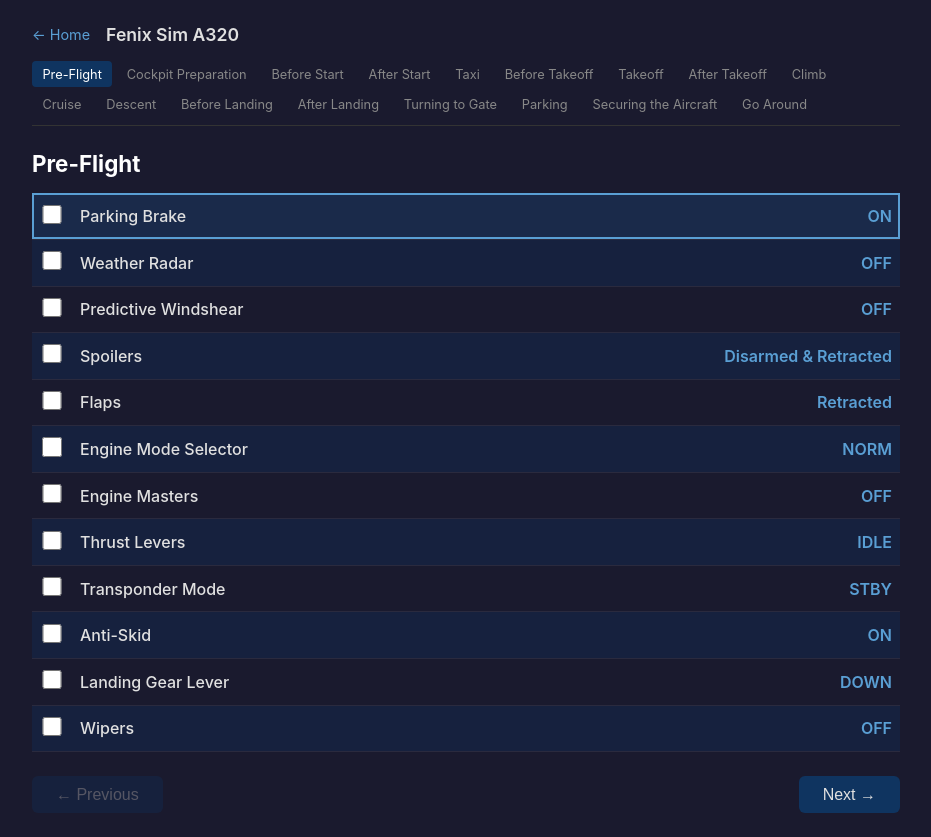
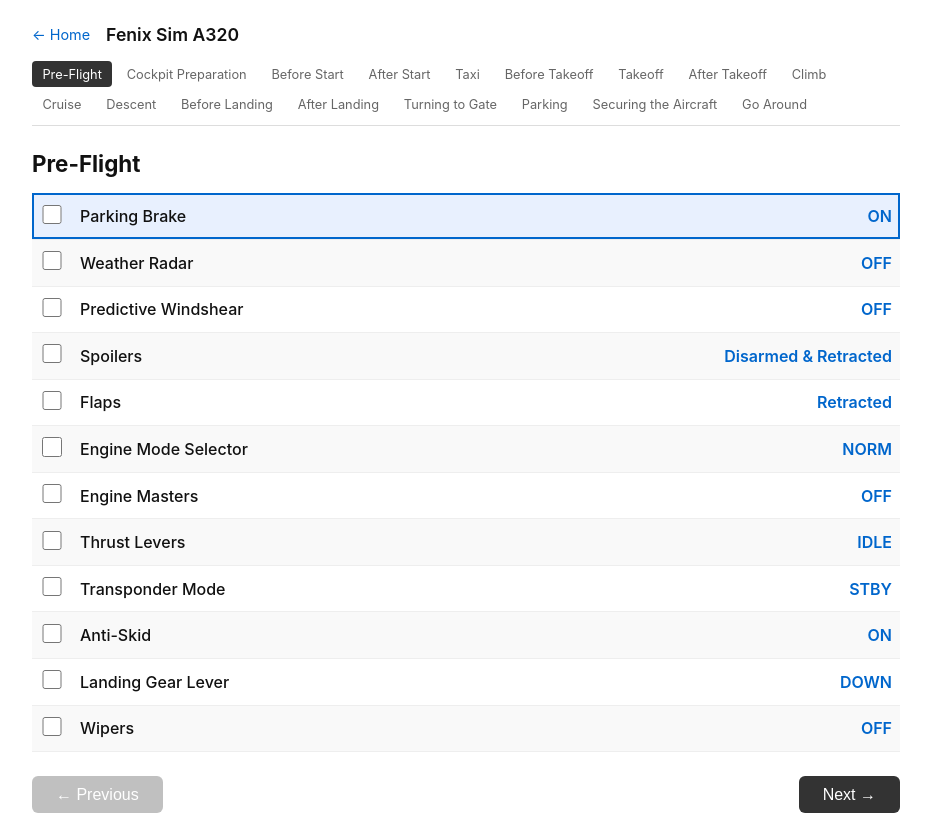
Before and after one commit to berdim99/checklister, a website built with Vite: page index.html in a window 1280 px wide. Both pictures are taken after a click on the link "Fenix Sim A320". Shown: the whole page, without its empty margins (174-1105 px from the left). Built offline with nearby package versions, Linux system fonts and the light colour scheme.

Commit message:
color scheme

```diff
--- a/src/style.css
+++ b/src/style.css
@@ -9,8 +9,8 @@
 body {
   font-family: -apple-system, BlinkMacSystemFont, "Segoe UI", Roboto,
     sans-serif;
-  background: #1a1a2e;
-  color: #e0e0e0;
+  background: #fff;
+  color: #111;
   min-height: 100vh;
 }
 
@@ -28,11 +28,11 @@
 h2 {
   font-size: 1.4rem;
   margin-bottom: 1rem;
-  color: #fff;
+  color: #111;
 }
 
 .subtitle {
-  color: #888;
+  color: #666;
   margin-bottom: 2rem;
 }
 
@@ -46,10 +46,10 @@
 .aircraft-btn {
   display: block;
   padding: 1rem 1.25rem;
-  background: #16213e;
-  border: 1px solid #0f3460;
+  background: #f5f5f5;
+  border: 1px solid #ddd;
   border-radius: 8px;
-  color: #e0e0e0;
+  color: #111;
   text-decoration: none;
   font-size: 1.1rem;
   font-weight: 500;
@@ -57,7 +57,7 @@
 }
 
 .aircraft-btn:hover {
-  background: #0f3460;
+  background: #e8e8e8;
 }
 
 /* Section header */
@@ -69,7 +69,7 @@
 }
 
 .back-link {
-  color: #5a9fd4;
+  color: #0066cc;
   text-decoration: none;
   font-size: 0.9rem;
 }
@@ -85,27 +85,27 @@
   flex-wrap: wrap;
   gap: 0.25rem;
   margin-bottom: 1.5rem;
-  border-bottom: 1px solid #333;
+  border-bottom: 1px solid #ddd;
   padding-bottom: 0.5rem;
 }
 
 .nav-tab {
   padding: 0.35rem 0.65rem;
   border-radius: 4px;
-  color: #888;
+  color: #666;
   text-decoration: none;
   font-size: 0.8rem;
   white-space: nowrap;
 }
 
 .nav-tab:hover {
-  color: #ccc;
-  background: #16213e;
+  color: #111;
+  background: #f0f0f0;
 }
 
 .nav-tab.active {
   color: #fff;
-  background: #0f3460;
+  background: #333;
 }
 
 /* Checklist table */
@@ -116,23 +116,23 @@
 }
 
 .checklist-table tr {
-  border-bottom: 1px solid #2a2a3e;
+  border-bottom: 1px solid #eee;
   cursor: pointer;
   transition: background 0.1s;
 }
 
 .checklist-table tr:nth-child(even) {
-  background: #16213e;
+  background: #f9f9f9;
 }
 
 .checklist-table tr:hover {
-  background: #1a2a4a;
+  background: #f0f0f0;
 }
 
 .checklist-table tr.highlighted {
-  outline: 2px solid #5a9fd4;
+  outline: 2px solid #0066cc;
   outline-offset: -2px;
-  background: #1a2a4a;
+  background: #e8f0fe;
 }
 
 .checklist-table tr.checked {
@@ -153,7 +153,7 @@
   width: 1.2rem;
   height: 1.2rem;
   cursor: pointer;
-  accent-color: #5a9fd4;
+  accent-color: #0066cc;
 }
 
 .action-cell {
@@ -162,7 +162,7 @@
 
 .value-cell {
   text-align: right;
-  color: #5a9fd4;
+  color: #0066cc;
   font-weight: 600;
   white-space: nowrap;
 }
@@ -176,8 +176,8 @@
 
 .nav-btn {
   padding: 0.6rem 1.5rem;
-  background: #0f3460;
-  color: #e0e0e0;
+  background: #333;
+  color: #fff;
   border: none;
   border-radius: 6px;
   font-size: 1rem;
@@ -186,7 +186,7 @@
 }
 
 .nav-btn:hover:not(:disabled) {
-  background: #1a4a8a;
+  background: #555;
 }
 
 .nav-btn:disabled {
```
